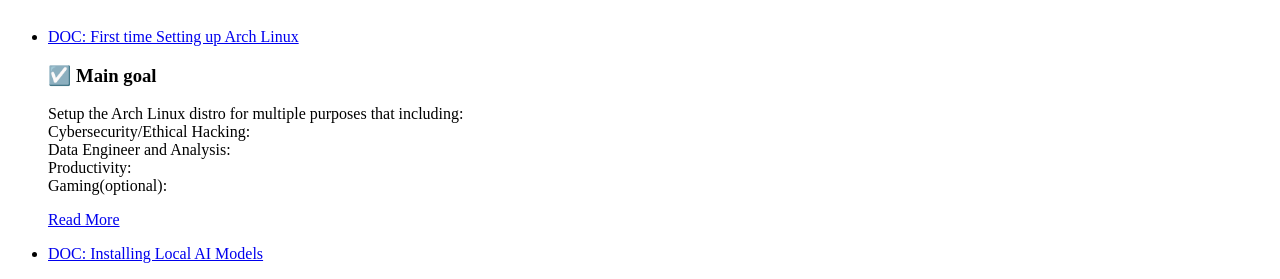
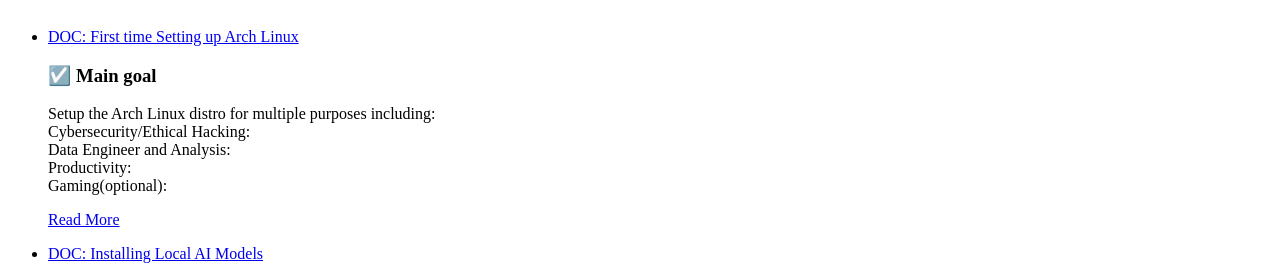
Before and after one commit to alanthebrighter/alanthebrighter.github.io, a Jekyll site: the page built from posts/index.markdown, in a window 1280 px wide. Shown: the part 260-539 px from the top of the page. Built offline with Jekyll 4.4.1, drawn with Linux system fonts in a browser that asks for light colours; nearby versions of some CDN libraries; library files that are not in the unit come from our copies.

Commit message:
Update 2025-03-18-ArchLinuxSetup.md

```diff
--- a/_posts/2025-03-18-ArchLinuxSetup.md
+++ b/_posts/2025-03-18-ArchLinuxSetup.md
@@ -9,14 +9,14 @@
 
 
 ### ☑️ Main goal
-Setup the Arch Linux distro for multiple purposes that including:
+Setup the Arch Linux distro for multiple purposes including:
 Cybersecurity/Ethical Hacking:
 Data Engineer and Analysis:
 Productivity:
 Gaming(optional):
 
 
-### 💢 The most painful experience that already have
+### 💢 The most painful experience that I already have
 Nothing works, everything is broken or in conflict, but I learned something.
 If wasn't for the help of multiple AI(ChatGPT, DeepSeek, Claude) to help me solve my problems, I would never have installed this system alone.
 - **Unsolved Problem:** Using the mouse Middle click to scroll easily the pages.
```
